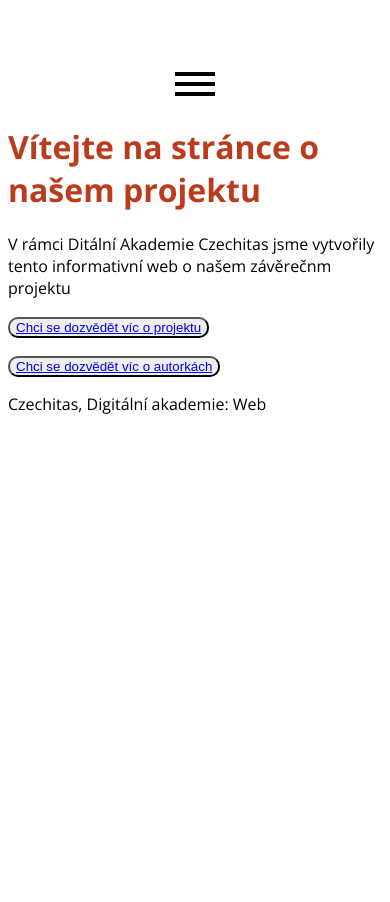
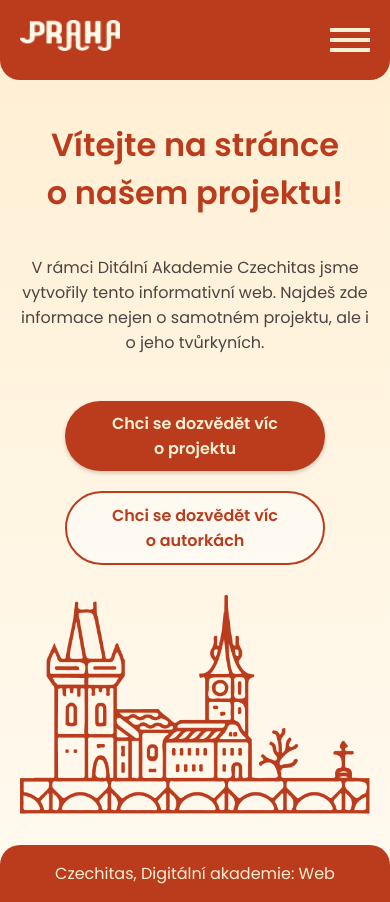
Before and after one commit to EmSturm/o-projektu, a React (Vite) app: page / in a window 390 px wide. Before the commit the page ends 844 px from the top, so only its background shows below. Built offline with nearby package versions, Linux system fonts and the light colour scheme.

Commit message:
mobilní rozhraní homepage

```diff
--- a/src/components/Menu/index.jsx
+++ b/src/components/Menu/index.jsx
@@ -17,7 +17,7 @@ export const Menu = () => {
         <span></span>
       </button>
       {isOpen ? (
-        <nav>
+        <nav className="hamburger-nav">
           <ul>
             <li>
               <a href="./src/pages/AboutUs">O nás</a>
--- a/src/components/Menu/style.css
+++ b/src/components/Menu/style.css
@@ -16,6 +16,8 @@
   background-color: currentColor;
   transition-property: opacity, transform;
   transition-duration: 0.2s;
+  color: #FFEFD2;
+
 }
 
 .hamburger span:nth-child(1) {
@@ -37,3 +39,13 @@
 .hamburger--otevrene span:nth-child(3) {
   transform: rotate(-45deg);
 }
+
+.hamburger-nav {
+  color: #FFEFD2;
+}
+
+.hamburger-nav a {
+  color: #FFEFD2;
+  font-weight: bold;
+  text-decoration: none;
+}
--- a/src/global.css
+++ b/src/global.css
@@ -6,6 +6,7 @@
 
 html {
   font-family: 'Open Sans', sans-serif;
+
 }
 
 .container {
--- a/src/pages/HomePage/index.jsx
+++ b/src/pages/HomePage/index.jsx
@@ -1,25 +1,45 @@
 import './style.css';
-import { Menu } from '../../components/Menu'
+import { Menu } from '../../components/Menu';
 import { AboutProject } from '../AboutProject';
-import { AboutUs } from '../AboutUs'
+import { AboutUs } from '../AboutUs';
 
 export const HomePage = () => {
   return (
-    <div className="container">
+    <>
       <header>
-        <Menu />
+        <div className="logo"></div>
+        <div className="container--hamburger-menu">
+          <Menu />
+        </div>
       </header>
       <main>
+        <h1>
+          Vítejte na stránce <br /> o našem projektu!
+        </h1>
+        <p className="about">
+          V rámci Ditální Akademie Czechitas jsme vytvořily tento informativní
+          web. Najdeš zde informace nejen o samotném projektu, ale i o jeho
+          tvůrkyních.
+        </p>
+        {/* tlačítka */}
+        <div className="btns-container">
+          <a href="./pages/AboutProject">
+            <button className="btn bth--about-project">
+              Chci se dozvědět víc <br></br> o projektu{' '}
+            </button>{' '}
+          </a>
 
-        <h1>Vítejte na stránce o našem projektu</h1>
-        <p>V rámci Ditální Akademie Czechitas jsme vytvořily tento informativní web o našem závěrečnm projektu</p>
-      <button> <a href='./pages/AboutProject'>Chci se dozvědět víc o projektu</a></button> <br />
-      <p></p>
-      <button><a href='./pages/AboutUs'>Chci se dozvědět víc o autorkách</a></button>
+          <a href="./pages/AboutUs">
+            <button className="btn bth--about-us">
+              Chci se dozvědět víc <br></br> o autorkách
+            </button>
+          </a>
+        </div>
+        <div className="image"></div>
       </main>
       <footer>
         <p>Czechitas, Digitální akademie: Web</p>
       </footer>
-    </div>
+    </>
   );
 };
--- a/src/pages/HomePage/style.css
+++ b/src/pages/HomePage/style.css
@@ -1,20 +1,127 @@
+@import url('https://fonts.googleapis.com/css2?family=Poppins:ital,wght@0,400;0,500;0,600;1,400&display=swap');
+
+
+body {
+  margin: 0%;
+  width: 100vw;
+  background-image: linear-gradient(to bottom, #FFEFD2, #FFFAF0);
+  display: flex;
+  flex-direction: column;
+  justify-content: space-between;
+  text-align: center;
+  font-family: 'Poppins', sans-serif;
+
+}
+
 header {
   display: flex;
-  flex-direction: column;
-  align-items: center;
-  margin-top: 4rem;
+  justify-content: space-between;
+  margin: 0;
+  background-color: #BB3C1C;
+  text-align: left;
+  border-radius: 0 0 20px 20px;
 }
 
 .logo {
-  width: 10rem;
-  height: 10rem;
-  background-image: url(./img/rocket.svg);
+  margin: 20px;
+  background-image: url(./img/logo.png);
+  width: 100px;
+  height: auto;
   background-size: contain;
+  background-repeat: no-repeat;
+  cursor: pointer;
 }
+
+.container--hamburger-menu {
+  padding: 20px;
+}
+
+main {
+  display: flex;
+  flex-direction: column;
+  padding: 20px 20px 0 20px;
+}
+
+
 h1 {
   color: #BB3C1C;
+  font-weight: bolder;
 }
 
-button {
-  border-radius: 10px;
+.about {
+  color: #4D4441;
 }
+
+.btns-container {
+  margin: 20px 0;
+  display: flex;
+  flex-direction: column;
+  justify-content: space-evenly;
+  align-items: center;
+
+}
+
+.btn {
+  border-radius: 100px;
+  width: 260px;
+  padding: 10px 20px;
+  cursor: pointer;
+  font-size: 16px;
+  border: none;
+  margin: 10px 0;
+  font-weight: bold;
+  font-family: 'Poppins', sans-serif;
+
+}
+
+.btn a {
+  text-decoration: none;
+
+}
+
+.bth--about-project {
+  background-color: #BB3C1C;
+  color: #FFEFD2;
+  box-shadow: 0 2px 4px rgba(0, 0, 0, 0.2);
+
+
+}
+
+.bth--about-project:hover {
+  background-color: #5d1705;
+}
+
+.bth--about-us {
+  background-color: rgba(255, 255, 255, 0.5);
+  color: #BB3C1C;
+  border: 2px solid #BB3C1C;
+}
+
+.bth--about-us:hover {
+  background-color: #BB3C1C;
+  color: #FFEFD2;
+
+}
+
+
+
+footer {
+  background-color: #BB3C1C;
+  color: #FFEFD2;
+  display: flex;
+  justify-content: center;
+  border-radius: 20px 20px 0 0;
+
+
+}
+
+.image {
+  background-image: url(./img/panorama.png);
+  height: 250px;
+  max-height: 300px;
+  width: 100%;
+  background-size: contain;
+  background-repeat: no-repeat;
+  background-clip: content-box;
+  margin: auto;
+}
```
Also changed, not shown: src/pages/HomePage/img/logo.png (added), src/pages/HomePage/img/panorama.png (added).
